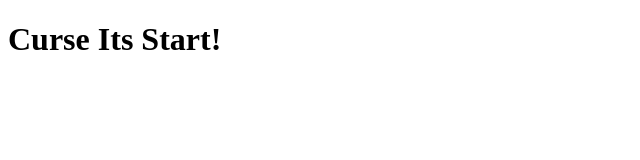
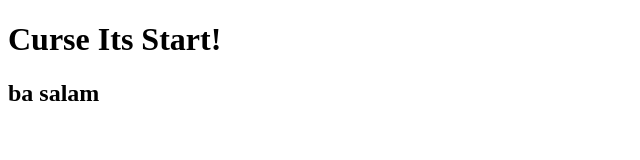
Before and after one commit to AminSaber/HTML-PR, a plain HTML site: page project1/index.html in a window 1280 px wide. Shown: the whole page, without its empty margins (0-640 px from the left). Drawn offline with Linux system fonts and the light colour scheme.

Commit message:
create footer

```diff
--- a/project1/index.html
+++ b/project1/index.html
@@ -10,7 +10,9 @@
 <body>
     <h1>Curse Its Start!</h1>
 
-
+    <footer>
+        <h2>ba salam</h2>
+    </footer>
 
 
 
```
